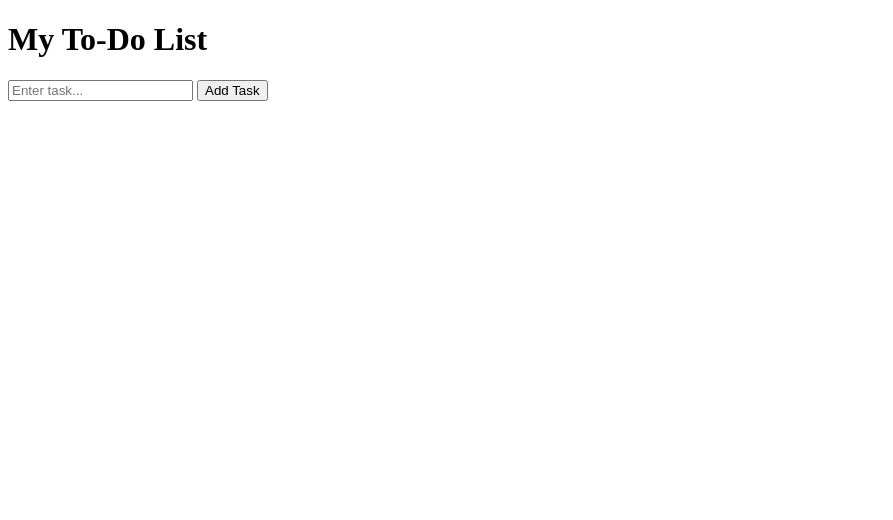
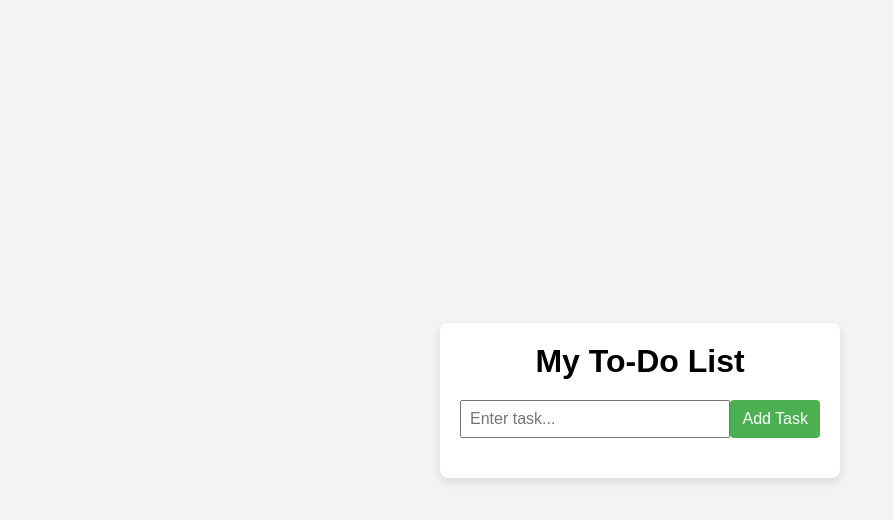
Before and after one commit to XENOR31-Toulouse/EvalCICD, a website: page index.html in a window 1280 px wide. Shown: the whole page, without its empty margins (0-893 px from the left). Drawn offline with Linux system fonts and the light colour scheme; no server answers.

Commit message:
updated CSS

```diff
--- a/index.html
+++ b/index.html
@@ -4,7 +4,7 @@
     <meta charset="UTF-8">
     <meta name="viewport" content="width=device-width, initial-scale=1.0">
     <title>To-Do List</title>
-    <link rel="stylesheet" href="styles.css">
+    <link rel="stylesheet" href="index.css">
 </head>
 <body>
 
```
Also changed, not shown: cypress/e2e/test-to-do-list.cy.js (+4 -4 lines).
